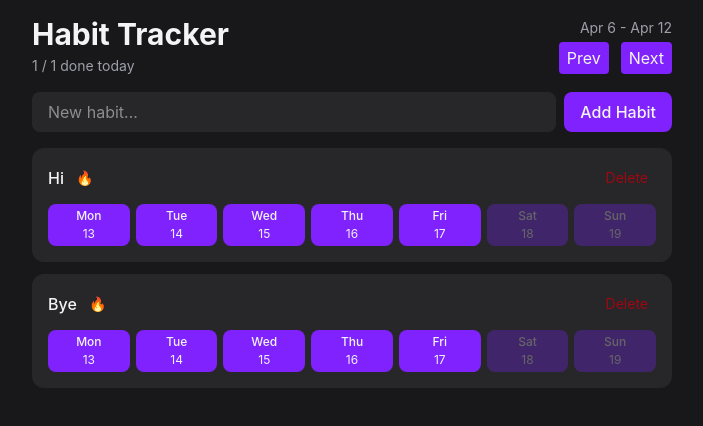
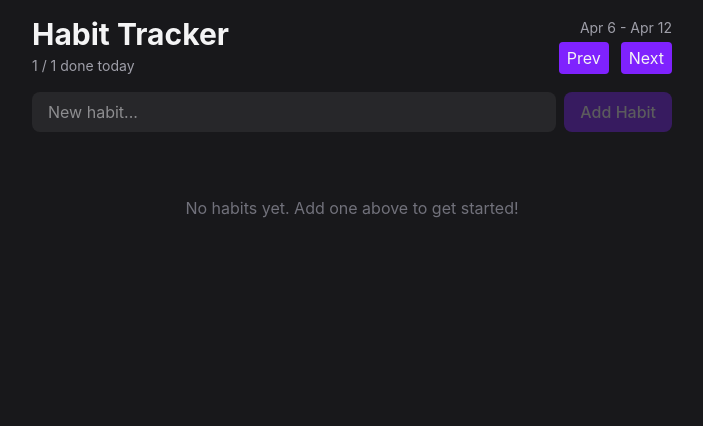
Before and after one commit to abhinav-nath/react-habit-tracker, a React (Vite) app: page / in a window 1280 px wide. Shown: the top 426 px of the page, without its empty margins (288-991 px from the left). Built offline with nearby package versions, Linux system fonts and the light colour scheme.

Commit message:
Implement add and delete habits functionalities

```diff
--- a/src/App.tsx
+++ b/src/App.tsx
@@ -1,13 +1,24 @@
 import { Header } from "./components/Header";
 import { HabitForm } from "./components/HabitForm";
-import { HabitList } from "./components/HabitList";
+import { HabitList, type Habit } from "./components/HabitList";
+import { useState } from "react";
 
 export default function App() {
+  const [habits, setHabits] = useState<Habit[]>([]);
+
+  function addHabit(name: string) {
+    setHabits((curr) => [...curr, { id: crypto.randomUUID(), name }]);
+  }
+
+  function deleteHabit(id: string) {
+    setHabits((curr) => curr.filter((h) => h.id !== id));
+  }
+
   return (
     <div className="max-w-2xl mx-auto p-4 flex flex-col gap-4">
       <Header />
-      <HabitForm />
-      <HabitList />
+      <HabitForm addHabit={addHabit} />
+      <HabitList deleteHabit={deleteHabit} habits={habits} />
     </div>
   );
 }
--- a/src/components/HabitForm.tsx
+++ b/src/components/HabitForm.tsx
@@ -1,13 +1,36 @@
+import { useState } from "react";
 import { Button } from "./Button";
 
-export function HabitForm() {
+type HabitFormProps = {
+  addHabit: (name: string) => void;
+};
+
+export function HabitForm({ addHabit }: HabitFormProps) {
+  const [name, setName] = useState("");
+
+  function handleSubmit(e: SubmitEvent) {
+    e.preventDefault();
+
+    if (name.trim() === "") return;
+    setName("");
+
+    addHabit(name);
+  }
+
   return (
-    <form className="flex gap-2">
+    <form className="flex gap-2" onSubmit={handleSubmit}>
       <input
+        value={name}
+        onChange={(e) => setName(e.target.value)}
         className="flex-1 rounded-lg bg-zinc-800 px-4 py-2 outline-none focus-visible:ring-2 focus-visible:ring-violet-500"
         placeholder="New habit..."
       />
-      <Button className="rounded-lg px-4 py-2 font-medium">Add Habit</Button>
+      <Button
+        disabled={name.trim() === ""}
+        className="rounded-lg px-4 py-2 font-medium"
+      >
+        Add Habit
+      </Button>
     </form>
   );
 }
--- a/src/components/HabitList.tsx
+++ b/src/components/HabitList.tsx
@@ -2,12 +2,14 @@
 import { Button } from "./Button";
 import { format } from "date-fns";
 
-export function HabitList() {
-  const habits = [
-    { id: "1", name: "Hi" },
-    { id: "2", name: "Bye" },
-  ];
+export type Habit = { id: string; name: string };
 
+type HabitListProps = {
+  habits: Habit[];
+  deleteHabit: (id: string) => void;
+};
+
+export function HabitList({ habits, deleteHabit }: HabitListProps) {
   if (habits.length === 0) {
     return (
       <p className="text-center text-zinc-500 py-12">
@@ -19,17 +21,18 @@
   return (
     <div className="flex flex-col gap-3">
       {habits.map((habit) => (
-        <HabitItem key={habit.id} habit={habit} />
+        <HabitItem deleteHabit={deleteHabit} key={habit.id} habit={habit} />
       ))}
     </div>
   );
 }
 
 type HabitItemProps = {
-  habit: { id: string; name: string };
+  habit: Habit;
+  deleteHabit: (id: string) => void;
 };
 
-function HabitItem({ habit }: HabitItemProps) {
+function HabitItem({ habit, deleteHabit }: HabitItemProps) {
   const visibleDates = eachDayOfInterval({
     start: startOfWeek(new Date(), { weekStartsOn: 1 }),
     end: endOfWeek(new Date(), { weekStartsOn: 1 }),
@@ -42,7 +45,11 @@
           <span className="font-medium">{habit.name}</span>
           <span className="text-sm text-amber-400">🔥</span>
         </div>
-        <Button variant="ghost-destructive" className="text-sm">
+        <Button
+          onClick={() => deleteHabit(habit.id)}
+          variant="ghost-destructive"
+          className="text-sm"
+        >
           Delete
         </Button>
       </div>
```
